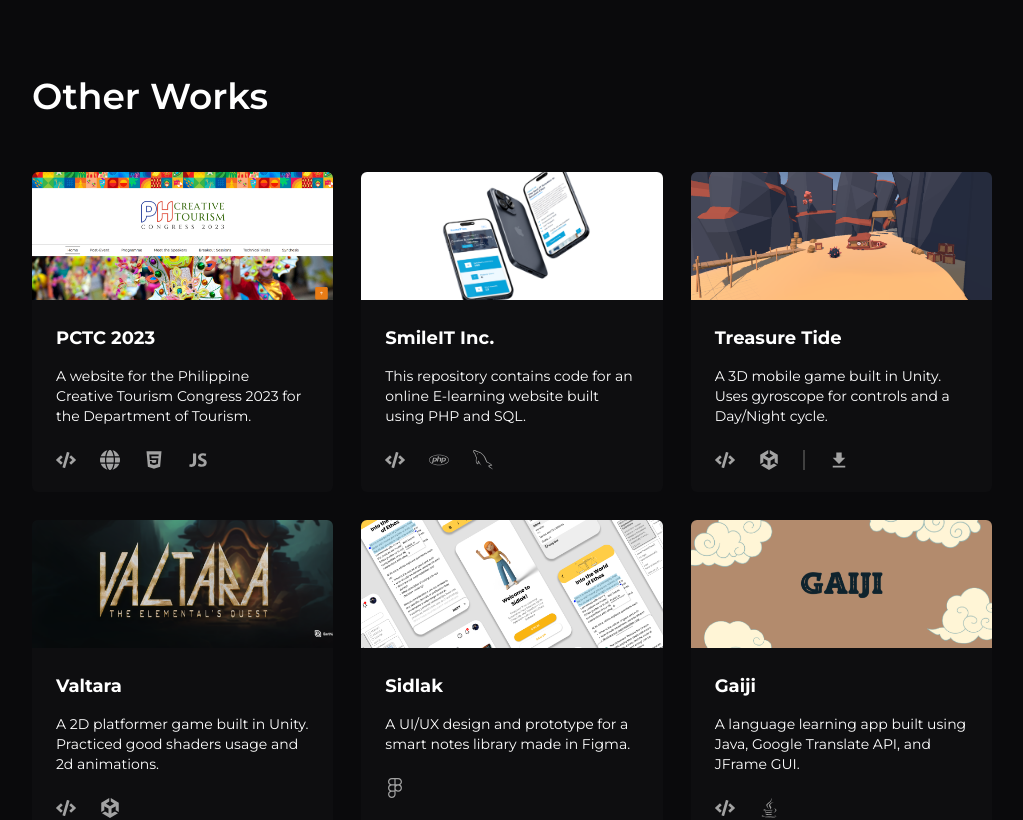
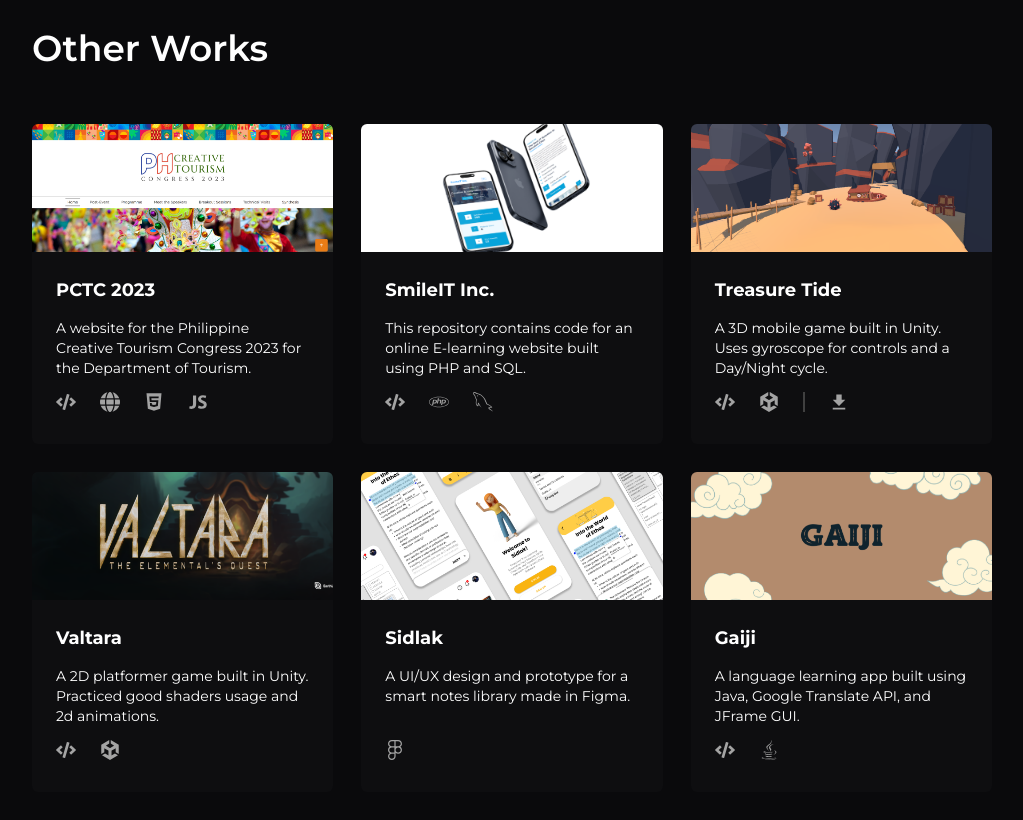
Before and after one commit to brentibanez331/personal-portfolio, a Next.js app: page / in a window 1280 px wide. Shown: the part 1760-2580 px from the top of the page, without its empty margins (128-1151 px from the left). Built offline with nearby package versions, Linux system fonts and the light colour scheme.

Commit message:
fix: project links

```diff
--- a/app/components/allprojects.tsx
+++ b/app/components/allprojects.tsx
@@ -14,17 +14,19 @@ export default function AllProjects() {
                 {/* SmileIT Inc. */}
                 <a href="https://github.com/brentibanez331/PCTC_202" target="_blank" className="masonry-item">
                     <div className="bg-[#0E0E10] sm:h-48 md:h-52 lg:h-80 rounded-md flex flex-col justify-between transition duration-300 hover:scale-105 w-full">
-                        <div className="top-0 left-0 w-full flex flex-col justify-between">
+                        <div className="top-0 left-0 w-full">
                             <Image src="/projects/pctc.png" width={500} height={500} alt="SmileIT" className="hidden lg:block h-32 object-cover rounded-t-md" />
-                            <div className="p-6">
+                            <div className="flex flex-col justify-between lg:h-52 p-6">
+                                <div>
                                     <h2 className="text-lg font-bold mb-3.5">PCTC 2023</h2>
                                     <p className="text-sm">A website for the Philippine Creative Tourism Congress 2023 for the Department of Tourism.</p>
                                 </div>
-                            <div className="px-6 pb-6 flex">
+                                <div className="pb-6 flex">
                                     <a href="https://github.com/brentibanez331/PCTC_2023" target="_blank"><FaCode className="text-xl mr-6 text-white md:text-neutral-400 hover:text-white transition duration-150" /></a>
                                     <a href="https://creativetourism.ph/" target="_blank"><FaGlobe className="text-xl mr-6 text-white md:text-neutral-400 hover:text-white transition duration-150" /></a>
                                     <a><FaHtml5 className="text-xl mr-6 text-neutral-400" /></a>
                                     <a><IoLogoJavascript className="text-xl mr-4 text-neutral-400" /></a>
+                                </div>
                             </div>
                         </div>
                     </div>
@@ -33,15 +35,18 @@ export default function AllProjects() {
                     <div className="bg-[#0E0E10] sm:h-48 md:h-52 lg:h-80 rounded-md flex flex-col justify-between transition duration-300 hover:scale-105 w-full">
                         <div className="top-0 left-0 w-full flex flex-col justify-between">
                             <Image src="/projects/smileit.png" width={500} height={500} alt="SmileIT" className="hidden lg:block h-32 object-cover rounded-t-md" />
-                            <div className="p-6">
+                            <div className="flex flex-col justify-between lg:h-52 p-6">
+                                <div>
                                     <h2 className="text-lg font-bold mb-3.5">SmileIT Inc.</h2>
                                     <p className="text-sm">This repository contains code for an online E-learning website built using PHP and SQL.</p>
                                 </div>
-                            <div className="px-6 pb-6 flex">
+                                <div className="pb-6 flex">
                                     <a href="https://github.com/Gianheybo/smileit" target="_blank"><FaCode className="text-xl mr-6 text-white md:text-neutral-400 hover:text-white transition duration-150" /></a>
                                     <a><FaPhp className="text-xl mr-6 text-neutral-400" /></a>
                                     <a><GrMysql className="text-xl mr-4 text-neutral-400" /></a>
                                 </div>
+                            </div>
+
                         </div>
                     </div>
                 </a>
@@ -49,16 +54,19 @@ export default function AllProjects() {
                     <div className="bg-[#0E0E10] sm:h-48 md:h-52 lg:h-80 rounded-md flex flex-col justify-between transition duration-300 hover:scale-105 w-full">
                         <div className="top-0 left-0 w-full flex flex-col justify-between">
                             <Image src="/projects/treasuretide.png" width={500} height={500} alt="Treasure Tide" className="hidden lg:block h-32 object-cover rounded-t-md" />
-                            <div className="p-6">
+                            <div className="flex flex-col justify-between lg:h-52 p-6">
+                                <div>
                                     <h2 className="text-lg font-bold mb-3.5">Treasure Tide</h2>
                                     <p className="text-sm">A 3D mobile game built in Unity. Uses gyroscope for controls and a Day/Night cycle.</p>
                                 </div>
-                            <div className="px-6 pb-6 flex">
+                                <div className="pb-6 flex">
                                     <a href="https://github.com/brentibanez331/boat-game-fixed" target="_blank"><FaCode className="text-xl mr-6 text-white md:text-neutral-400 hover:text-white transition duration-150" /></a>
                                     <a><FaUnity className="text-xl mr-6 text-neutral-400" /></a>
                                     <div className="border-l-2 mr-6 border-neutral-700"></div>
                                     <a href="https://drive.google.com/file/d/1LbrfKpcqdGq7P4sP3mITVlgIn0qnFw2M/view?usp=sharing" target="_blank"><IoMdDownload className="text-xl mr-4 text-white md:text-neutral-400 hover:text-white transition duration-150" /></a>
                                 </div>
+                            </div>
+
                         </div>
                     </div>
                 </a>
@@ -66,14 +74,17 @@ export default function AllProjects() {
                     <div className="bg-[#0E0E10] sm:h-48 md:h-52 lg:h-80 rounded-md flex flex-col justify-between transition duration-300 hover:scale-105 w-full">
                         <div className="top-0 left-0 w-full flex flex-col justify-between">
                             <Image src="/projects/valtara.png" width={500} height={500} alt="Valtara" className="hidden lg:block h-32 object-cover rounded-t-md" />
-                            <div className="p-6">
+                            <div className="flex flex-col justify-between lg:h-52 p-6">
+                                <div>
                                     <h2 className="text-lg font-bold mb-3.5">Valtara</h2>
                                     <p className="text-sm">A 2D platformer game built in Unity. Practiced good shaders usage and 2d animations.</p>
                                 </div>
-                            <div className="px-6 pb-6 flex">
+                                <div className="pb-6 flex">
                                     <a href="https://github.com/brentibanez331/boat-game-fixed" target="_blank"><FaCode className="text-xl mr-6 text-white md:text-neutral-400 hover:text-white transition duration-150" /></a>
                                     <a target="_blank"><FaUnity className="text-xl mr-6 text-neutral-400" /></a>
                                 </div>
+                            </div>
+
                         </div>
                     </div>
                 </a>
@@ -81,13 +92,16 @@ export default function AllProjects() {
                     <div className="bg-[#0E0E10] sm:h-48 md:h-52 lg:h-80 rounded-md flex flex-col justify-between transition duration-300 hover:scale-105 w-full">
                         <div className="top-0 left-0 w-full flex flex-col justify-between">
                             <Image src="/projects/sidlak.png" width={500} height={500} alt="Sidlak" className="hidden lg:block h-32 object-cover rounded-t-md" />
-                            <div className="p-6">
+                            <div className="flex flex-col justify-between lg:h-52 p-6">
+                                <div>
                                     <h2 className="text-lg font-bold mb-3.5">Sidlak</h2>
                                     <p className="text-sm">A UI/UX design and prototype for a smart notes library made in Figma.</p>
                                 </div>
-                            <div className="px-6 pb-6 flex">
+                                <div className="pb-6 flex">
                                     <a target="_blank"><FaFigma className="text-xl mr-6 text-neutral-400" /></a>
                                 </div>
+                            </div>
+
                         </div>
                     </div>
                 </a>
@@ -96,13 +110,15 @@ export default function AllProjects() {
                     <div className="bg-[#0E0E10] sm:h-48 md:h-52 lg:h-80 rounded-md flex flex-col justify-between transition duration-300 hover:scale-105 w-full">
                         <div className="top-0 left-0 w-full flex flex-col justify-between">
                             <Image src="/projects/gaiji.png" width={500} height={500} alt="Gaiji" className="hidden lg:block h-32 object-cover rounded-t-md" />
-                            <div className="p-6">
+                            <div className="flex flex-col justify-between lg:h-52 p-6">
+                                <div>
                                     <h2 className="text-lg font-bold mb-3.5">Gaiji</h2>
                                     <p className="text-sm">A language learning app built using Java, Google Translate API, and JFrame GUI.</p>
                                 </div>
-                            <div className="px-6 pb-6 flex">
+                                <div className="pb-6 flex">
                                     <a href="https://github.com/brentibanez331/gaiji-language-learning" target="_blank"><FaCode className="text-xl mr-6 text-white md:text-neutral-400 hover:text-white transition duration-150" /></a>
                                     <a><FaJava className="text-xl mr-4 text-neutral-400" /></a>
+                                </div>
                             </div>
                         </div>
                     </div>
--- a/app/components/featured.tsx
+++ b/app/components/featured.tsx
@@ -9,7 +9,7 @@ export default function Featured() {
             <div className="flex flex-col md:grid sm:justify-between mt-10 md:mt-14 md:grid-cols-3 gap-3 mt-14 md:gap-3 xl:gap-7">
                 {/* Agronex */}
                 <a href="https://github.com/brentibanez331/plant-disease-classification" target="_blank">
-                    <div className="bg-[#0E0E10] md:h-52 p-6 sm:p-5 xl:p-6 rounded-md flex flex-col justify-between transition duration-300 hover:scale-105 w-full">
+                    <div className="bg-[#0E0E10] md:h-52 xl:h-48 p-6 sm:p-5 xl:p-6 rounded-md flex flex-col justify-between transition duration-300 hover:scale-105 w-full">
                         <div>
                             <h2 className="text-lg font-bold mb-3.5">plant-disease-classification</h2>
                             <p className="text-sm">A computer vision model for predicting agricultural plant diseases.</p>
@@ -23,7 +23,7 @@ export default function Featured() {
                 </a>
                 {/* Urinalysis Diagnosis */}
                 <a href="https://github.com/brentibanez331/urinalysis-ph" target="_blank" className="masonry-item">
-                    <div className="bg-[#0E0E10] md:h-52 p-6 sm:p-5 xl:p-6 rounded-md flex flex-col justify-between transition duration-300 hover:scale-105 w-full">
+                    <div className="bg-[#0E0E10] md:h-52 p-6 xl:h-48 sm:p-5 xl:p-6 rounded-md flex flex-col justify-between transition duration-300 hover:scale-105 w-full">
                         <div>
                             <h2 className="text-lg font-bold mb-3.5">urinalysis-diagnosis</h2>
                             <p className="text-sm">A binary classification model for reducing misdiagnosis in urinalysis tests.</p>
@@ -35,7 +35,7 @@ export default function Featured() {
                     </div>
                 </a>
                 <a href="https://creativetourism.ph/" target="_blank">
-                    <div className="bg-[#0E0E10] mb-3.5 md:h-52 p-6 xl:p-6 sm:p-5 rounded-md flex flex-col justify-between transition duration-300 hover:scale-105 w-full">
+                    <div className="bg-[#0E0E10] mb-3.5 md:h-52 xl:h-48 p-6 xl:p-6 sm:p-5 rounded-md flex flex-col justify-between transition duration-300 hover:scale-105 w-full">
                         <div>
                             <h2 className="text-lg font-bold mb-3.5">pctc-2023</h2>
                             <p className="text-sm">A website for the Philippine Creative Tourism Congress 2023 for the Department of Tourism.</p>
```
Also changed, not shown: app/components/aiml.tsx (+10 -10 lines). Lines whose indentation alone changed are shown as unchanged.
